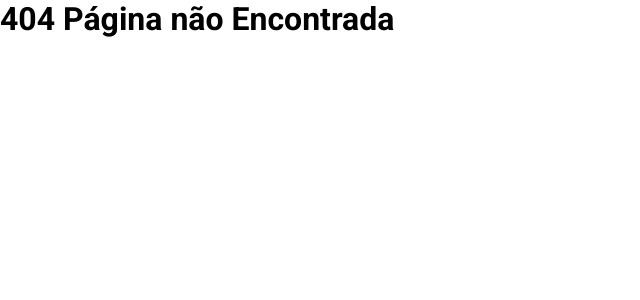
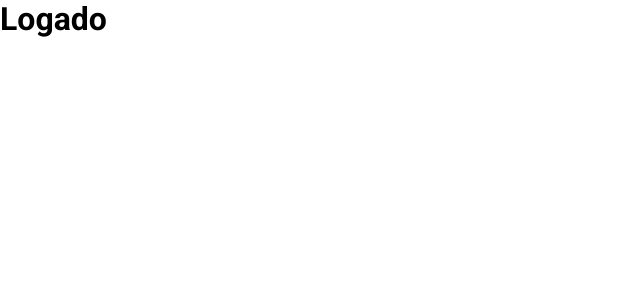
Before and after one commit to MattLagger/red_planet_client, a React (Create React App) app: page /home in a window 1280 px wide. Before the commit this address had no page. Shown: the top 300 px of the page, without its empty margins (0-640 px from the left). Built offline with nearby package versions, Linux system fonts and the light colour scheme; sample sign-in values are in the browser's storage.

Commit message:
Fix Mundaça de tela main para home e rotas

```diff
--- a/src/pages/main.js
+++ b/src/pages/home.js
@@ -1,9 +1,9 @@
 import React from 'react';
 
-function Main () {
+function Home () {
     return(
         <h1>Logado</h1>
     )
 }
 
-export default Main;
+export default Home;
--- a/src/pages/login.js
+++ b/src/pages/login.js
@@ -22,10 +22,10 @@ function Login(props) {
     const { token } = getQueryParams();
 
     if (isAuthenticated()) {
-      props.history.push("/main");
+      props.history.push("/home");
     } else if (token !== undefined) {
       localStorage.setItem("token", token);
-      props.history.push("/main");
+      props.history.push("/home");
     }
   };
 
--- a/src/routes.js
+++ b/src/routes.js
@@ -6,7 +6,7 @@ import {isAuthenticated} from './services/auth';
 
 // Pages
 import Login from './pages/login';
-import Main from './pages/main';
+import Home from './pages/home';
 
 
 const PrivateRoute = ({ component: Component, ...rest }) => (
@@ -26,7 +26,7 @@ const Routes = () => (
   <BrowserRouter>
     <Switch>
       <Route exact path="/" component={Login} />
-      <PrivateRoute path="/main" component={Main} />
+      <PrivateRoute path="/home" component={Home} />
       <Route path="*" component={() => <h1>404 Página não Encontrada</h1>} />
     </Switch>
   </BrowserRouter>
```
Also changed, not shown: 1 other file (tests, documents, lock files or other folders).
